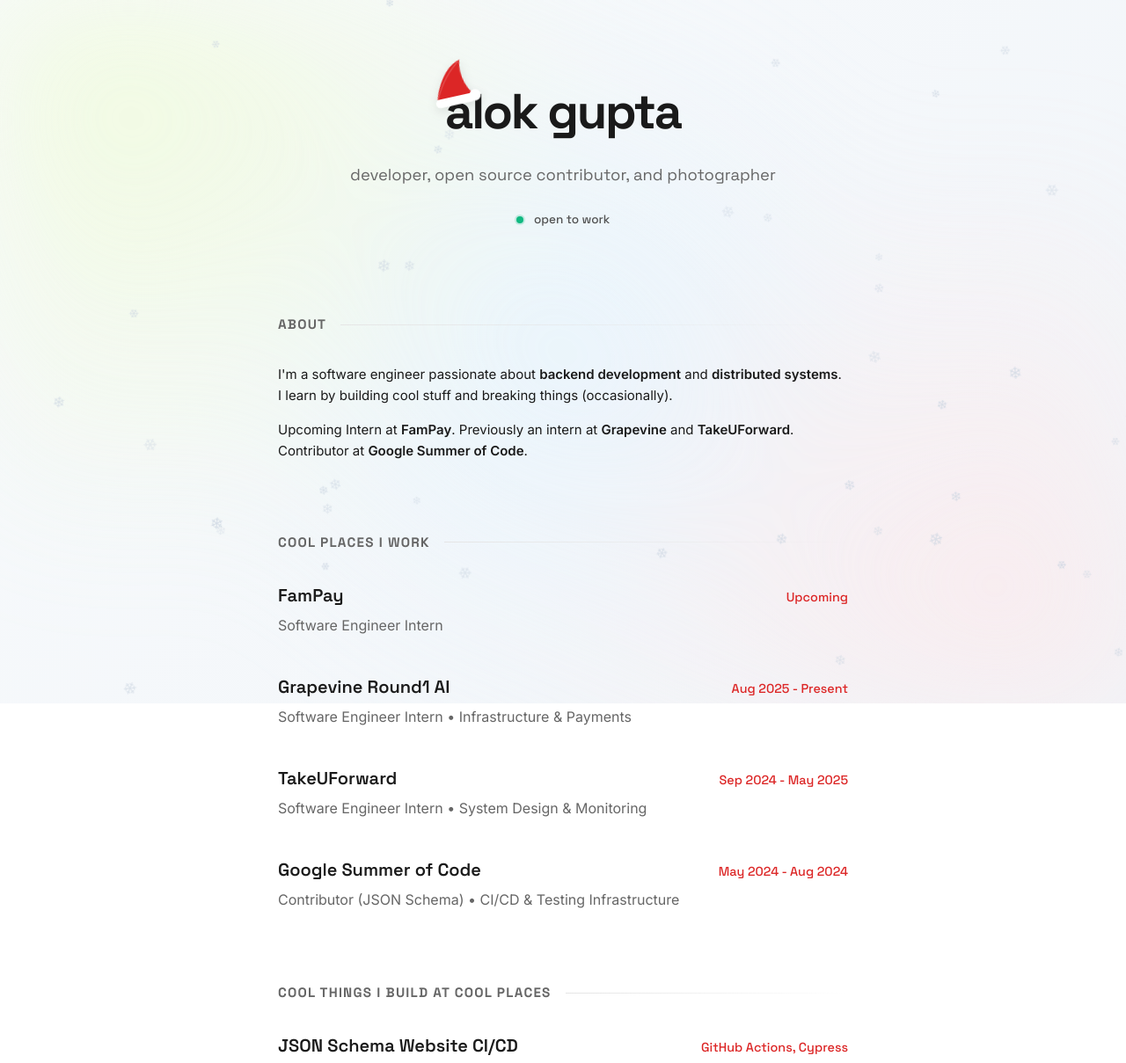
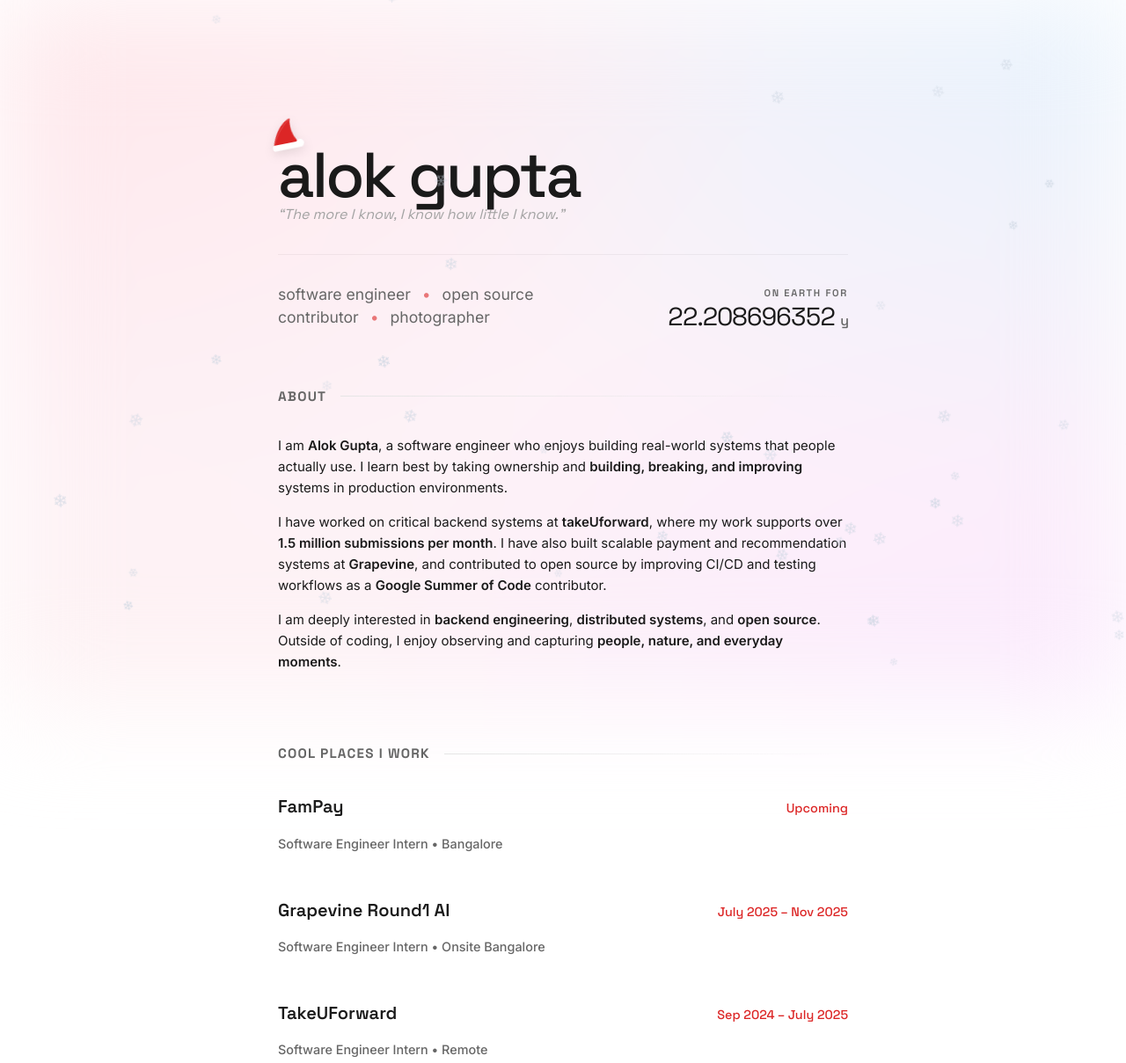
Before and after one commit to aialok/aialok, an Astro site: page / in a window 1280 px wide. Shown: the top 1209 px of the page at 88% size. Built offline with nearby package versions, Linux system fonts and the light colour scheme; Astro itself is replaced by a stand-in of ours.

Commit message:
feat: Enhance homepage content with detailed about, experience, and project sections, and add a life timer.

```diff
--- a/src/pages/index.astro
+++ b/src/pages/index.astro
@@ -19,6 +19,7 @@ import { SITE_DESCRIPTION, SITE_TITLE } from '../consts';
 		<main>
 			<!-- Hero Section -->
 			<div class="hero animate">
+				<div class="hero-top">
 					<div class="name-wrapper">
 						<!-- SVG Santa Hat -->
 						<svg class="svg-hat" viewBox="0 0 100 100" fill="none" xmlns="http://www.w3.org/2000/svg">
@@ -29,12 +30,19 @@ import { SITE_DESCRIPTION, SITE_TITLE } from '../consts';
 						</svg>
 						<h1>alok gupta</h1>
 					</div>
-				<p class="tagline">developer, open source contributor, and photographer</p>
+					<p class="quote">“The more I know, I know how little I know.”</p>
+				</div>
 
-				<div style="display: flex; gap: 10px; justify-content: center; align-items: center; margin-top: 1rem;">
-					<div class="status">
-						<span style="width:8px; height:8px; background:#10b981; border-radius:50%; display:inline-block; box-shadow: 0 0 0 2px rgba(16,185,129,0.2);"></span>
-						<span style="font-size: 0.85rem; margin-left: 8px; color:#525252; font-family:'Space Grotesk', sans-serif; font-weight:500;">open to work</span>
+				<div class="hero-meta">
+					<p class="tagline">software engineer <span class="sep">•</span> open source contributor <span class="sep">•</span> photographer</p>
+
+					<!-- Life Timer -->
+					<div class="life-timer-container">
+						<span class="life-label">On Earth for</span>
+						<div class="timer-value">
+							<span id="life-timer">Calculating...</span>
+							<span class="unit">y</span>
+						</div>
 					</div>
 				</div>
 			</div>
@@ -43,47 +51,55 @@ import { SITE_DESCRIPTION, SITE_TITLE } from '../consts';
 			<section class="section animate delay-1">
 				<h2>about</h2>
 				<p>
-					I'm a software engineer passionate about <b>backend development</b> and <b>distributed systems</b>.
-					I learn by building cool stuff and breaking things (occasionally).
+					I am <b>Alok Gupta</b>, a software engineer who enjoys building real-world systems that people actually use. I learn best by taking ownership and <b>building, breaking, and improving</b> systems in production environments.
 				</p>
 				<p>
-					Upcoming Intern at <b>FamPay</b>. Previously an intern at <b>Grapevine</b> and <b>TakeUForward</b>.
-					Contributor at <b>Google Summer of Code</b>.
+					I have worked on critical backend systems at <b>takeUforward</b>, where my work supports over <b>1.5 million submissions per month</b>. I have also built scalable payment and recommendation systems at <b>Grapevine</b>, and contributed to open source by improving CI/CD and testing workflows as a <b>Google Summer of Code</b> contributor.
+				</p>
+				<p>
+					I am deeply interested in <b>backend engineering</b>, <b>distributed systems</b>, and <b>open source</b>. Outside of coding, I enjoy observing and capturing <b>people, nature, and everyday moments</b>.
 				</p>
 			</section>
 
-			<!-- Experience Section -->
+			<!-- Cool Places I Work (Minimal) -->
 			<section class="section animate delay-2">
 				<h2>cool places i work</h2>
 				<div class="list">
-					<a href="https://www.famapp.in/" target="_blank" class="list-item">
+					<!-- FamPay -->
+					<div class="list-item">
 						<div class="list-header">
 							<span class="list-title">FamPay</span>
 							<span class="list-meta">Upcoming</span>
 						</div>
-						<p class="list-desc">Software Engineer Intern</p>
-					</a>
-					<a href="#" class="list-item">
+						<p class="list-role">Software Engineer Intern • Bangalore</p>
+					</div>
+
+					<!-- Grapevine -->
+					<div class="list-item">
 						<div class="list-header">
 							<span class="list-title">Grapevine Round1 AI</span>
-							<span class="list-meta">Aug 2025 - Present</span>
+							<span class="list-meta">July 2025 – Nov 2025</span>
 						</div>
-						<p class="list-desc">Software Engineer Intern • Infrastructure & Payments</p>
-					</a>
-					<a href="#" class="list-item">
+						<p class="list-role">Software Engineer Intern • Onsite Bangalore</p>
+					</div>
+
+					<!-- TakeUForward -->
+					<div class="list-item">
 						<div class="list-header">
 							<span class="list-title">TakeUForward</span>
-							<span class="list-meta">Sep 2024 - May 2025</span>
+							<span class="list-meta">Sep 2024 – July 2025</span>
 						</div>
-						<p class="list-desc">Software Engineer Intern • System Design & Monitoring</p>
-					</a>
-					<a href="#" class="list-item">
+						<p class="list-role">Software Engineer Intern • Remote</p>
+					</div>
+
+					<!-- GSoC -->
+					<div class="list-item">
 						<div class="list-header">
 							<span class="list-title">Google Summer of Code</span>
 							<span class="list-meta">May 2024 - Aug 2024</span>
 						</div>
-						<p class="list-desc">Contributor (JSON Schema) • CI/CD & Testing Infrastructure</p>
-					</a>
+						<p class="list-role">Open Source Contributor • JSON Schema (Remote)</p>
+					</div>
 				</div>
 			</section>
 
@@ -91,27 +107,48 @@ import { SITE_DESCRIPTION, SITE_TITLE } from '../consts';
 			<section class="section animate delay-3">
 				<h2>cool things i build at cool places</h2>
 				<div class="list">
-					<a href="#" class="list-item">
+					<!-- Grapevine Projects -->
+					<div class="list-item">
 						<div class="list-header">
-							<span class="list-title">JSON Schema Website CI/CD</span>
-							<span class="list-meta">GitHub Actions, Cypress</span>
+							<span class="list-title">Reliable Payment & Notification Systems</span>
+							<span class="list-meta">Grapevine</span>
 						</div>
-						<p class="list-desc">Automated testing and preview deployments, improving code review efficiency by 50%.</p>
-					</a>
-					<a href="#" class="list-item">
+						<p class="list-role">Architecture & High-Scale Systems</p>
+						<ul class="list-bullets">
+							<li>Engineered a robust payment system integrating <b>Razorpay, PhonePe, and Apple Pay</b> within a queue-based architecture to ensure 100% reliable order processing.</li>
+							<li>Built a high-throughput notification platform serving <b>600k+ users</b>, utilizing batching strategies and direct APNs integration to handle massive traffic spikes efficiently.</li>
+							<li>Designed a SQL-based recommendation feed for the Next-Boss feature, optimizing queries to serve relevant content to users in real-time.</li>
+						</ul>
+					</div>
+
+					<!-- TakeUForward Projects -->
+					<div class="list-item">
 						<div class="list-header">
-							<span class="list-title">Interview Platform</span>
-							<span class="list-meta">Next.js, Node.js, Redis</span>
+							<span class="list-title">Algorithmic Interview Platform</span>
+							<span class="list-meta">TakeUForward</span>
 						</div>
-						<p class="list-desc">Scalable platform handling 1.5M+ submissions/month with robust test case execution.</p>
-					</a>
-					<a href="#" class="list-item">
+						<p class="list-role">Full Stack & System Design</p>
+						<ul class="list-bullets">
+							<li>Architected the entire interview platform from scratch (Frontend, Backend, DB), enabling users to read and share interactive interview stories.</li>
+							<li>Developed a custom complex data serializer/deserializer handling <b>1.5 million+ submissions/month</b> for Arrays, Trees, Graphs, and other data structures.</li>
+							<li>Implemented comprehensive API monitoring using <b>Prometheus and Grafana</b> to track P50, P99 latency, and error rates across all microservices.</li>
+							<li>Built a feature that shows exactly which test case failed with input and output details making debugging much faster.</li>
+						</ul>
+					</div>
+
+					<!-- GSoC Projects -->
+					<div class="list-item">
 						<div class="list-header">
-							<span class="list-title">Recommendation Engine</span>
-							<span class="list-meta">SQL, Python</span>
+							<span class="list-title">CI/CD & Testing Infrastructure</span>
+							<span class="list-meta">JSON Schema (GSoC)</span>
 						</div>
-						<p class="list-desc">Feed system for 600k+ users showing relevant content using efficient SQL queries.</p>
-					</a>
+						<p class="list-role">DevOps & Automation</p>
+						<ul class="list-bullets">
+							<li>Automated the entire deployment pipeline using <b>GitHub Actions</b>, including link checking, build verification, and automated testing.</li>
+							<li>Innovated a custom workflow for <b>Preview Deployments on Forked PRs</b>, overcoming Cloudflare limitations and boosting code review efficiency by 50%.</li>
+							<li>Established a complete end-to-end testing suite using <b>Cypress with Codecov</b>, increasing test coverage and code quality metrics by 75%.</li>
+						</ul>
+					</div>
 				</div>
 			</section>
 
@@ -151,38 +188,129 @@ import { SITE_DESCRIPTION, SITE_TITLE } from '../consts';
 		</main>
 		<Footer />
 
+		<!-- Scripts -->
 		<script>
-			// Snow Script
+			// Life Timer Logic (Decimal Years)
+			const birthDate = new Date('2003-10-15T00:00:00');
+			const timerElement = document.getElementById('life-timer');
+
+			function updateLifeTimer() {
+				const now = new Date();
+				const diff = now - birthDate;
+				const years = diff / (1000 * 60 * 60 * 24 * 365.25);
+
+				timerElement.innerText = years.toFixed(9);
+				requestAnimationFrame(updateLifeTimer);
+			}
+
+			updateLifeTimer();
+
+			// Snow Script (Preserved)
 			const snowContainer = document.getElementById('snow-container');
 			function createSnowflake() {
 				const snowflake = document.createElement('div');
 				snowflake.innerHTML = '❄';
 				snowflake.classList.add('snowflake');
-
-				// Randomize properties for natural fall
-				const startLeft = Math.random() * 100;
-				const duration = Math.random() * 5 + 3; // 3-8s
-				const size = Math.random() * 0.6 + 0.8; // 0.8-1.4em
-				const opacity = Math.random() * 0.4 + 0.4;
-
-				snowflake.style.left = startLeft + 'vw';
-				snowflake.style.fontSize = size + 'em';
-				snowflake.style.opacity = opacity;
-				snowflake.style.animationDuration = duration + 's';
-
+				snowflake.style.left = Math.random() * 100 + 'vw';
+				snowflake.style.fontSize = (Math.random() * 0.6 + 0.8) + 'em';
+				snowflake.style.opacity = Math.random() * 0.4 + 0.4;
+				snowflake.style.animationDuration = (Math.random() * 5 + 3) + 's';
 				snowContainer.appendChild(snowflake);
-
-				// Cleanup
 				setTimeout(() => snowflake.remove(), 8000);
 			}
+			setInterval(createSnowflake, 200);
+			for(let i=0; i<30; i++) setTimeout(createSnowflake, Math.random() * 1000);
+		</script>
 
-			// Constant snow
-			setInterval(createSnowflake, 200);
+		<style>
+			.hero-top {
+				width: 100%;
+			}
+			.quote {
+				font-family: 'Space Grotesk', sans-serif;
+				font-style: italic;
+				color: var(--text-faint);
+				font-size: 1rem;
+				margin-top: -0.5rem; /* Tuck under name */
+				margin-bottom: 2rem;
+				max-width: 600px;
+			}
+			.hero-meta {
+				display: flex;
+				justify-content: space-between;
+				align-items: flex-end;
+				width: 100%;
+				margin-top: 0;
+				padding-top: 2rem;
+				border-top: 1px solid rgba(0,0,0,0.05);
+			}
+			/* Local Styles for Timer & Lists */
+			.tagline .sep {
+				color: var(--accent-red);
+				margin: 0 0.5rem;
+				opacity: 0.6;
+			}
+			.tagline {
+				margin: 0;
+				max-width: 50%; /* Tighter width */
+				line-height: 1.5;
+			}
+			.life-timer-container {
+				margin-top: 0;
+				display: flex;
+				flex-direction: column;
+				align-items: flex-end; /* Align right */
+				justify-content: center;
+				gap: 0; /* Tighter spacing */
+			}
+			.life-label {
+				font-family: 'Space Grotesk', sans-serif;
+				font-size: 0.7rem;
+				font-weight: 600;
+				text-transform: uppercase;
+				letter-spacing: 0.15em;
+				color: var(--text-muted);
+				opacity: 1; /* More visible */
+				text-align: right;
+				margin-bottom: 0.2rem;
+			}
+			.timer-value {
+				font-family: 'Space Grotesk', monospace;
+				font-weight: 400; /* Slightly thicker than 300 */
+				font-size: 1.8rem; /* Large */
+				color: var(--text);
+				font-variant-numeric: tabular-nums;
+				letter-spacing: -0.04em;
+				display: flex;
+				align-items: baseline;
+				gap: 0.4rem;
+				line-height: 1;
+			}
+			.unit {
+				font-family: 'Space Grotesk', sans-serif;
+				font-size: 1rem;
+				color: var(--text-muted);
+				font-weight: 500;
+			}
 
-			// Initial burst so it's not empty on load
-			for(let i=0; i<30; i++) {
-				setTimeout(createSnowflake, Math.random() * 1000);
+			/* Detailed List Styles */
+			.list-role {
+				font-size: 0.9rem;
+				color: var(--text-muted);
+				font-weight: 500;
+				margin-bottom: 0.5rem;
 			}
-		</script>
+			.list-bullets {
+				margin: 0;
+				padding-left: 1.2rem;
+				list-style-type: disc;
+			}
+			.list-bullets li {
+				margin-bottom: 0.5rem;
+				color: var(--text-muted);
+				font-size: 0.95rem;
+				line-height: 1.6;
+			}
+		</style>
 	</body>
 </html>
--- a/src/styles/global.css
+++ b/src/styles/global.css
@@ -60,8 +60,8 @@ body {
 }
 
 /*
-   Northern Lights Background
-   Shift colors gently behind the content
+   Pinky Winter Mesh
+   Soft pinks, icy blues, dreamy vibes.
 */
 .background-gradient {
 	position: fixed;
@@ -70,27 +70,32 @@ body {
 	width: 100%;
 	height: 100%;
 	z-index: -1;
-	pointer-events: none;
-	background: linear-gradient(135deg, #f8fafc 0%, #f1f5f9 100%);
-	overflow: hidden;
+	background-color: #fdf2f8; /* Very subtle pink base */
+	background-image:
+		radial-gradient(at 0% 0%, rgba(255, 228, 230, 0.8) 0px, transparent 50%), /* Soft Rose */
+		radial-gradient(at 100% 0%, rgba(224, 242, 254, 0.8) 0px, transparent 50%), /* Ice Blue */
+		radial-gradient(at 100% 100%, rgba(250, 232, 255, 0.8) 0px, transparent 50%), /* Pale Purple */
+		radial-gradient(at 0% 100%, rgba(254, 242, 242, 0.8) 0px, transparent 50%); /* Rose White */
+	filter: blur(60px);
+	animation: meshMove 15s infinite ease-in-out alternate;
+	opacity: 1;
+}
+
+@keyframes meshMove {
+	0% { background-position: 0% 0%; }
+	100% { background-position: 100% 50%; }
+}
+
+.background-gradient::after {
+	content: none;
+}
+
+.aurora, .aurora::after {
+	display: none;
 }
 
 .aurora {
-	position: absolute;
-	width: 100%;
-	height: 100%;
-	filter: blur(80px);
-	opacity: 0.6;
-	background:
-		radial-gradient(circle at 10% 10%, #ecfccb 0%, transparent 40%), /* Lime/Green glow */
-		radial-gradient(circle at 90% 90%, #ffe4e6 0%, transparent 40%), /* Pink/Red glow */
-		radial-gradient(circle at 50% 50%, #e0f2fe 0%, transparent 50%); /* Ice blue center */
-	animation: auroraShift 15s ease-in-out infinite alternate;
-}
-
-@keyframes auroraShift {
-	0% { transform: scale(1); }
-	100% { transform: scale(1.1); }
+	display: none; /* Remove flashy aurora */
 }
 
 main {
@@ -112,8 +117,14 @@ h1, h2, h3, h4 {
 
 /* Hero Section */
 .hero {
-	margin-bottom: 6rem;
-	text-align: center;
+	padding: 4rem 0;
+	position: relative;
+	width: 100%;
+}
+
+.hero-left {
+	/* Removed as we migrated to hero-top/hero-meta */
+	display: none;
 }
 
 .name-wrapper {
@@ -122,25 +133,26 @@ h1, h2, h3, h4 {
 }
 
 h1 {
-	font-size: 3.5rem;
-	font-weight: 700;
-	margin-bottom: 0.5rem;
+	font-size: 4.5rem;
+	font-weight: 500;
+	letter-spacing: -0.04em;
+	margin-bottom: 0; /* Tighten bottom */
+	color: var(--text);
+	position: relative;
 	line-height: 1.1;
-	letter-spacing: -0.04em;
 }
 
-/* SVG Hat Styling */
+/* SVG Hat Positioning */
 .svg-hat {
 	position: absolute;
-	top: -35px;
-	left: -25px;
-	width: 65px;
-	height: 65px;
+	top: -28px;
+	left: -15px;
+	width: 45px;
+	height: 45px;
+	z-index: 10;
 	transform: rotate(-15deg);
 	filter: drop-shadow(0 4px 6px rgba(0,0,0,0.1));
-	z-index: 10;
-	animation: hatBob 4s ease-in-out infinite;
-	pointer-events: none;
+	animation: hatBob 3s ease-in-out infinite;
 }
 
 @keyframes hatBob {
@@ -149,10 +161,10 @@ h1 {
 }
 
 .tagline {
-	font-size: 1.15rem;
+	/* Tagline is now handled in local styles, removing default margins here */
+	font-size: 1.1rem;
 	color: var(--text-muted);
-	margin-bottom: 1.5rem;
-	font-family: 'Space Grotesk', sans-serif;
+	font-weight: 400;
 }
 
 /* Sections */
```
Lines whose indentation alone changed are shown as unchanged.
